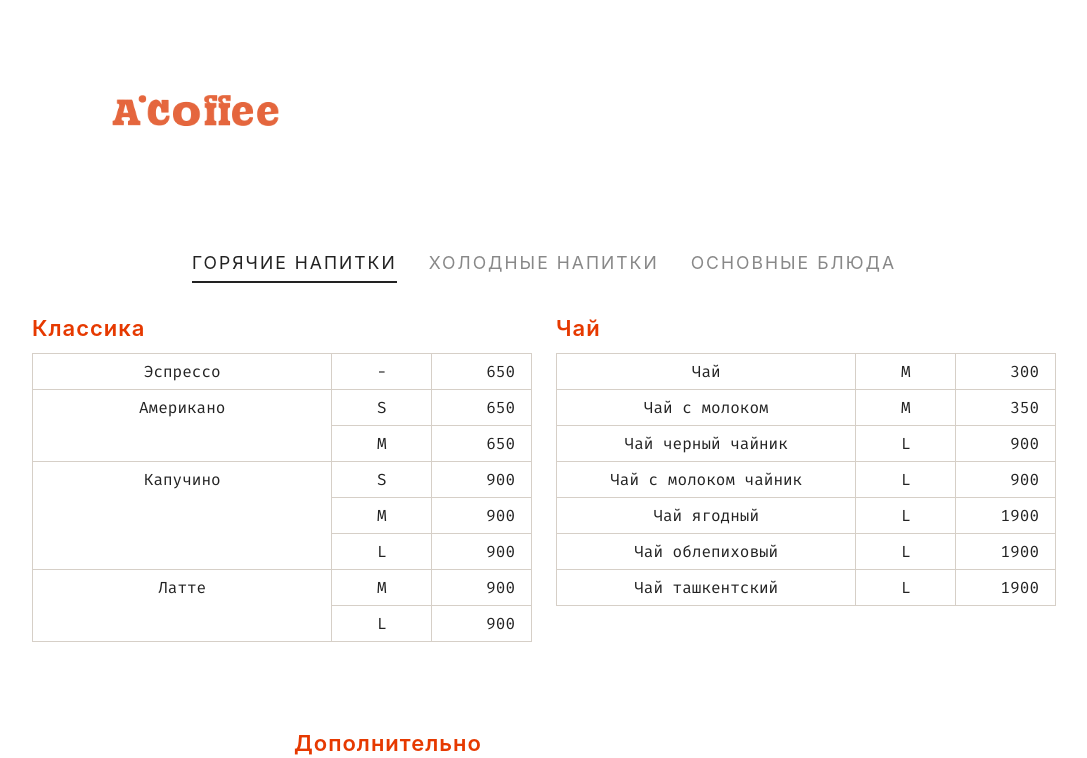
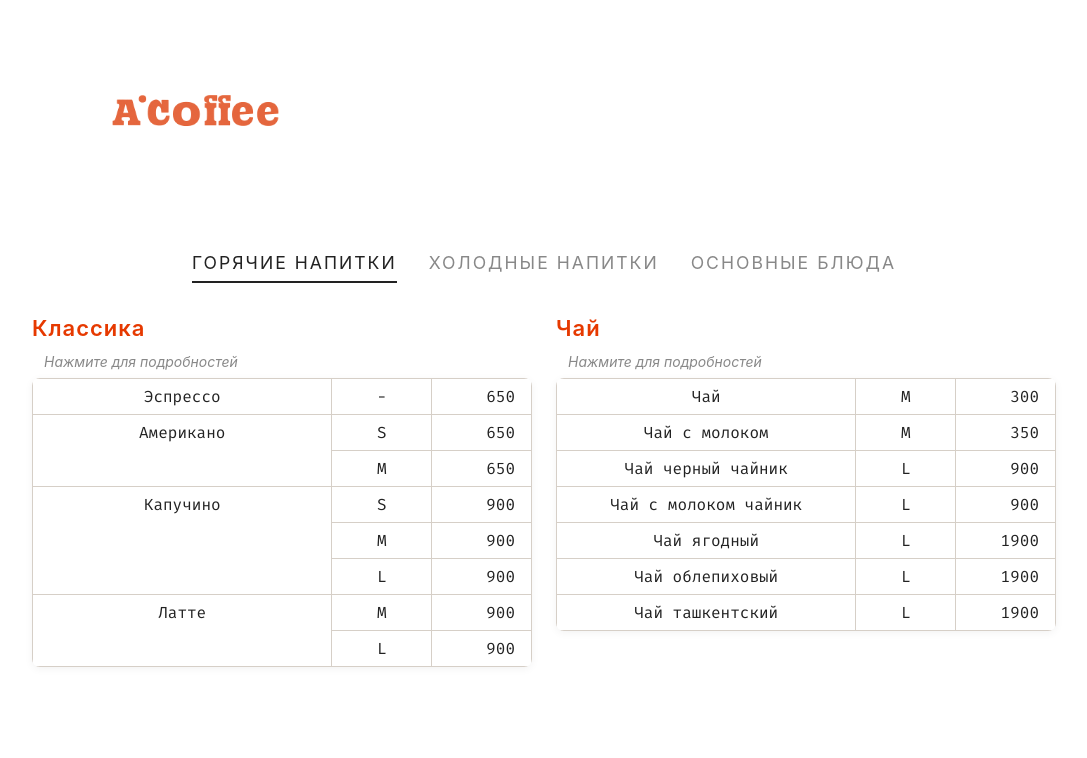
Before and after one commit to Andersonscat/a_coffee_menu, a React (Create React App) app: page / in a window 1280 px wide. Shown: the top 758 px of the page, without its empty margins (96-1183 px from the left). Built offline with nearby package versions, Linux system fonts and the light colour scheme.

Commit message:
Удалены блины и национальный завтрак, увеличен логотип в 1.5 раза, добавлены интуитивные подсказки для нажатия на таблицы

```diff
--- a/src/App.css
+++ b/src/App.css
@@ -271,3 +271,26 @@ main {
     padding-left: 8px;
   }
 }
+
+.section-hint {
+  text-align: left;
+  font-size: 14px;
+  color: #888;
+  margin: 0 0 8px 0;
+  font-style: italic;
+  padding-left: 12px;
+}
+
+@media (max-width: 768px) {
+  .section-hint {
+    font-size: 13px;
+    padding-left: 12px;
+  }
+}
+
+@media (max-width: 480px) {
+  .section-hint {
+    font-size: 12px;
+    padding-left: 8px;
+  }
+}
--- a/src/App.js
+++ b/src/App.js
@@ -271,34 +271,6 @@ const breakfastBakery = [
     img: ''
   },
   {
-    name: 'Национальный завтрак',
-    price: 3000,
-    description: 'Традиционный национальный завтрак с кашей, лепёшкой, сыром и яйцом. Домашний вкус и теплота.',
-    ingredients: ['Каша', 'Лепёшка', 'Сыр', 'Яйцо'],
-    img: ''
-  },
-  {
-    name: 'Блины со сметаной',
-    price: 900,
-    description: 'Тонкие и нежные блины, подаются со свежей сметаной. Классика русской кухни.',
-    ingredients: ['Мука', 'Яйца', 'Молоко', 'Сметана'],
-    img: ''
-  },
-  {
-    name: 'Блины с джемом',
-    price: 900,
-    description: 'Тонкие блины с ароматным фруктовым джемом. Сладкое удовольствие для сладкоежек.',
-    ingredients: ['Мука', 'Яйца', 'Молоко', 'Джем'],
-    img: ''
-  },
-  {
-    name: 'Блины с шоколадом',
-    price: 1000,
-    description: 'Блины с нежным шоколадным соусом. Идеальное сочетание для любителей шоколада.',
-    ingredients: ['Мука', 'Яйца', 'Молоко', 'Шоколад'],
-    img: ''
-  },
-  {
     name: 'Круассан с семгой',
     price: 1800,
     description: 'Слоеный круассан с нежной семгой, сливочным сыром и свежей зеленью. Французская элегантность.',
@@ -474,6 +446,7 @@ function Section({ title, children }) {
   return (
     <div className="section">
       <h2 className="section-title">{title}</h2>
+      <p className="section-hint">Нажмите для подробностей</p>
       {children}
     </div>
   );
--- a/src/components/DrinksTable.css
+++ b/src/components/DrinksTable.css
@@ -5,6 +5,24 @@
   margin: 0 auto 40px auto;
   max-width: 600px;
   table-layout: fixed;
+  cursor: pointer;
+  transition: all 0.2s ease;
+  border-radius: 8px;
+  overflow: hidden;
+  box-shadow: 0 2px 8px rgba(0, 0, 0, 0.05);
+}
+
+.drinks-table:hover {
+  box-shadow: 0 4px 16px rgba(0, 0, 0, 0.1);
+  transform: translateY(-1px);
+}
+
+.drinks-table tr {
+  transition: background-color 0.2s ease;
+}
+
+.drinks-table tr:hover {
+  background-color: rgba(230, 57, 0, 0.03);
 }
 
 .drinks-table td {
--- a/src/components/Header.css
+++ b/src/components/Header.css
@@ -40,7 +40,7 @@
   }
 
   .logo-image {
-    height: 180px;
+    height: 270px;
     max-width: 800px;
   }
 }
@@ -59,7 +59,7 @@
   }
 
   .logo-image {
-    height: 120px;
+    height: 180px;
     max-width: 700px;
   }
 }
```
